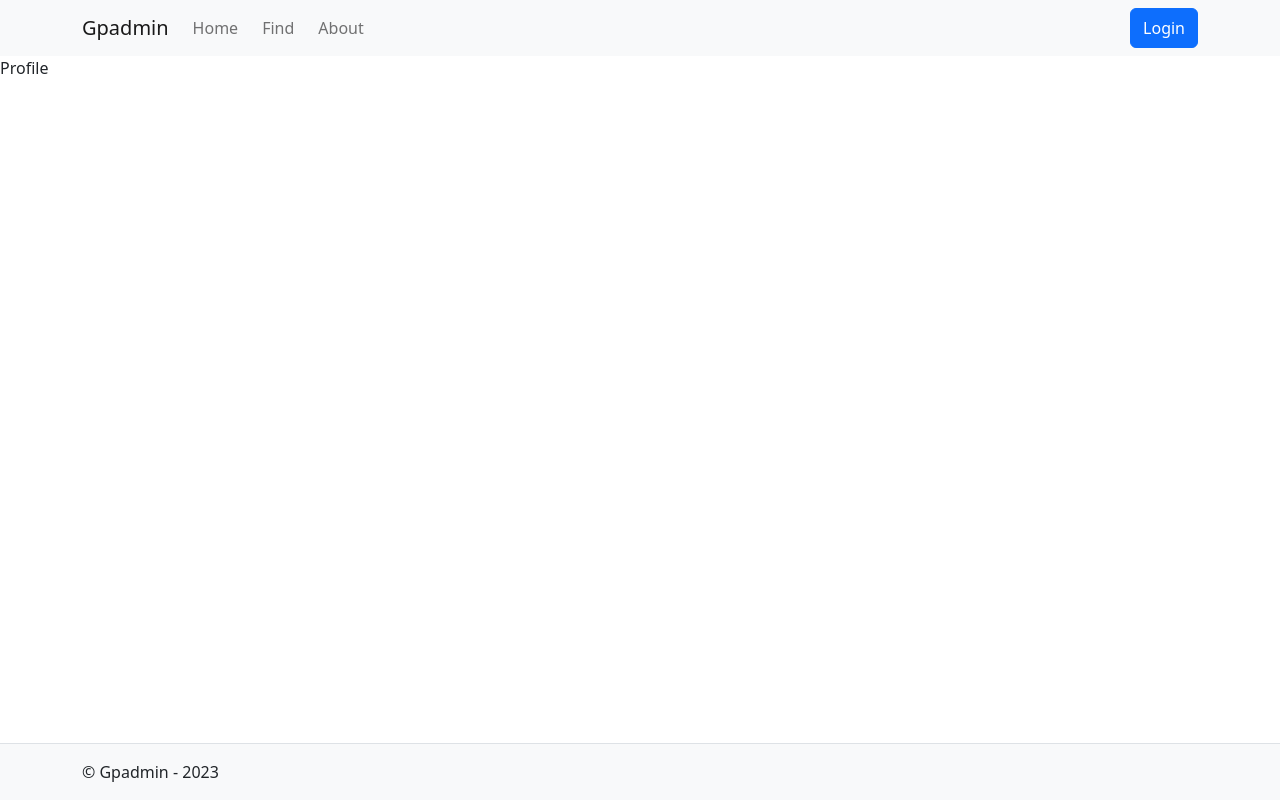
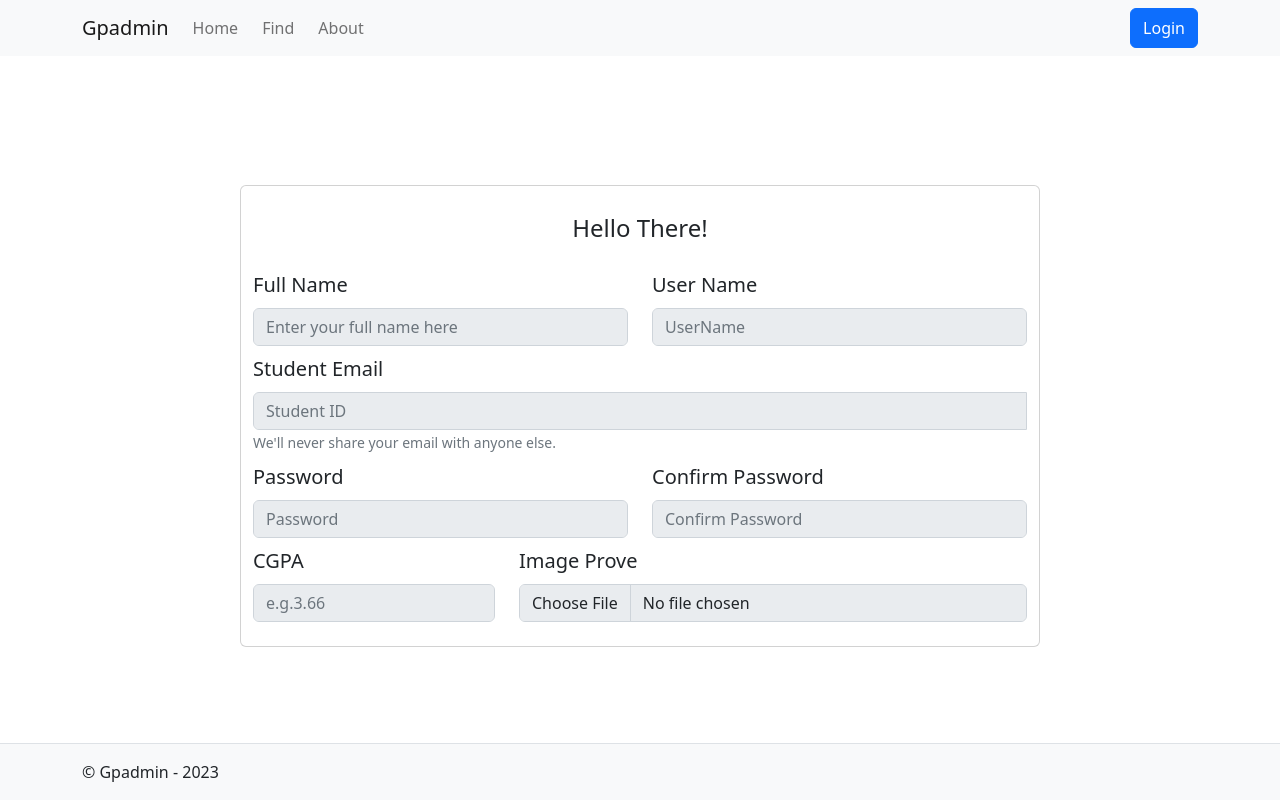
Before and after one commit to kkanho/Gpadmin, a React (Vite) app: page /profile in a window 1280 px wide. Built offline with nearby package versions, Linux system fonts and the light colour scheme; no server answers.

Commit message:
basic profile page

```diff
--- a/package.json
+++ b/package.json
@@ -15,6 +15,7 @@
     "react-bootstrap": "^2.7.1",
     "react-dom": "^18.2.0",
     "react-firebase-hooks": "^5.1.1",
+    "react-icons": "^4.8.0",
     "react-router-dom": "^6.8.1"
   },
   "devDependencies": {
--- a/src/components/MiniGame.jsx
+++ b/src/components/MiniGame.jsx
@@ -37,7 +37,7 @@ export default function MiniGame() {
     }
 
     if (seconds === period) {
-        alert("You scored " + score + "!");
+        alert("You have kicked the freerider for " + score + " times in " + period + " seconds!");
         //reset
         setStart(false)
         setSeconds(0)
@@ -78,7 +78,7 @@ export default function MiniGame() {
                         <Container className="d-flex flex-column" style={{ paddingBottom: "70px" }}>
                             <div className="text-info" style={{ textAlign: "center" }}>You get score by kicking the freerider</div>
                             <Container className="d-flex justify-content-center align-items-center pt-1">
-                                <div className="text-info" style={{ textAlign: "center" }}>Keep clicking</div>
+                                <div className="text-info mt-1">Keep clicking</div>
                                 <Dropdown>
                                     <Dropdown.Toggle variant="light">
                                         {period}s
--- a/src/components/UserIcon.jsx
+++ b/src/components/UserIcon.jsx
@@ -1,10 +1,14 @@
-import React from 'react'
+import React, { useContext } from 'react'
 import { Link } from "react-router-dom";
+import { FaUser } from "react-icons/fa";
+import { AuthContext } from '../context/AuthContext';
 
 
 export default function UserIcon() {
+
+    const { currentUser } = useContext(AuthContext)
+
     return (
-        // <Link to={"/profile"}>
             <div style={{
                 height:"40px",
                 width:"40px",
@@ -14,8 +18,13 @@ export default function UserIcon() {
                 justifyContent: "center",
                 overflow: "hidden"
             }}>
-                <img src="https://picsum.photos/1200?random=1" alt="" style={{width:"100%", height:"100%"}} />
+                {
+                    (currentUser !== null)? (//if user have a img uploaded, use it
+                        <img src="https://picsum.photos/1200?random=1" alt="" style={{width:"100%", height:"100%"}} />
+                    ) : (
+                        <FaUser color='black'/>
+                    )
+                }
             </div>
-        // </Link>
     )
 }
--- a/src/pages/Profile.jsx
+++ b/src/pages/Profile.jsx
@@ -1,7 +1,136 @@
-import React from 'react'
+import React, { useState } from 'react'
+import { Card, Container, Form, Row, Col, InputGroup } from 'react-bootstrap'
 
 export default function Profile() {
+
+    const [error, setError] = useState()
+
+    function handleSubmit(){
+
+    }
+
+    function handleInput(){
+
+    }
+
     return (
-        <div>Profile</div>
+        <Container className="d-flex flex-column justify-content-center align-items" style={{ height: "90vh" }}>
+            <Container className="d-flex justify-content-center">
+            <Card style={{ width: '50rem'}}>
+                <Row className="justify-content-center p-4 fs-4">Hello There!</Row>
+                <Container className="ml-4">
+                    <Form className="justify-content-center" noValidate onSubmit={handleSubmit}>
+                        <Row className="mb-2">
+                            <Form.Group as={Col} md="6" controlId="FullName">
+                                <Form.Label className="fs-5">Full Name</Form.Label>
+                                <Form.Control
+                                    disabled
+                                    required
+                                    type="text"
+                                    placeholder="Enter your full name here"
+                                    onChange={handleInput}
+                                />
+                                <Form.Control.Feedback>Looks cool!</Form.Control.Feedback>
+                            </Form.Group>
+                            <Form.Group as={Col} md="6" controlId="UserName">
+                                <Form.Label className="fs-5">User Name</Form.Label>
+                                <Form.Control
+                                    disabled
+                                    type="text"
+                                    placeholder="UserName"
+                                    required
+                                    onChange={handleInput}
+                                />
+                                <Form.Control.Feedback>
+                                    Looks cool!
+                                </Form.Control.Feedback>
+                            </Form.Group>
+                        </Row>
+                        <Row className="mb-2">
+                            <Form.Group as={Col} md="12" controlId="StudentID">
+                                <Form.Label className="fs-5">Student Email</Form.Label>
+                                <InputGroup>
+                                    <Form.Control
+                                        disabled
+                                        required
+                                        name="studentID"
+                                        onChange={handleInput}
+                                        type="text"
+                                        placeholder="Student ID"
+                                        aria-describedby="inputGroupPrepend"
+                                    />
+                                    {/* <InputGroup.Text id="inputGroupPrepend">@{schoolMailTemp}</InputGroup.Text> */}
+                                    <Form.Control.Feedback type="invalid">
+                                        Please provide a valid Student Email
+                                    </Form.Control.Feedback>
+                                </InputGroup>
+                                <Form.Text className="text-muted">
+                                    We'll never share your email with anyone else.
+                                </Form.Text>
+                            </Form.Group>
+                        </Row>
+                        <Row className="mb-2">
+                            <Form.Group as={Col} md="6" controlId="Password">
+                                <Form.Label className="fs-5">Password</Form.Label>
+                                <Form.Control
+                                    disabled
+                                    type="password"
+                                    placeholder="Password"
+                                    required
+                                    onChange={handleInput}
+                                    autoComplete="new-password"
+                                />
+                                <Form.Control.Feedback type="invalid">
+                                    Please provide a valid Password.
+                                </Form.Control.Feedback>
+                            </Form.Group>
+                            <Form.Group as={Col} md="6" controlId="confirmPassword">
+                                <Form.Label className="fs-5">Confirm Password</Form.Label>
+                                <Form.Control
+                                    disabled
+                                    type="password"
+                                    placeholder="Confirm Password"
+                                    required
+                                    onChange={e => setConfirmPassword(e.target.value)}
+                                    autoComplete="new-password"
+                                />
+                            </Form.Group>
+                        </Row>
+                        <Row className="mb-2">
+                            <Form.Group as={Col} md="4" controlId="CGPA">
+                                <Form.Label className="fs-5">CGPA</Form.Label>
+                                <Form.Control
+                                    disabled
+                                    type="text"
+                                    placeholder="e.g.3.66"
+                                    required
+                                    onChange={handleInput}
+                                />
+                                <Form.Control.Feedback type="invalid">
+                                    Please Enter a CGPA.
+                                </Form.Control.Feedback>
+                            </Form.Group>
+                            <Form.Group as={Col} md="8" className="position-relative mb-3">
+                                <Form.Label className="fs-5">Image Prove</Form.Label>
+                                <Form.Control
+                                    disabled
+                                    id="file"
+                                    type="file"
+                                    required
+                                    name="file"
+                                    accept="image/*"//accept image type file only
+                                    onChange={(e) => {setFile(e.target.files[0]);}}
+                                />
+                                <Form.Control.Feedback type="invalid">
+                                    Please send us a copy of your transcript to confirm your GPA
+                                </Form.Control.Feedback>
+                            </Form.Group>
+                        </Row>
+                    </Form>
+                    {error && <Alert variant="danger">Error! {error}</Alert>}
+                </Container>
+            </Card>
+            </Container>
+        </Container>
     )
 }
--- a/vite.config.js
+++ b/vite.config.js
@@ -4,7 +4,7 @@ import react from '@vitejs/plugin-react-swc'
 // https://vitejs.dev/config/
 export default defineConfig({
   plugins: [react()],
-  // server: {
-  //   host: '0.0.0.0'
-  // }
+  server: {
+    host: '0.0.0.0'
+  }
 })
```
Also changed, not shown: 1 other file (tests, documents, lock files or other folders).
